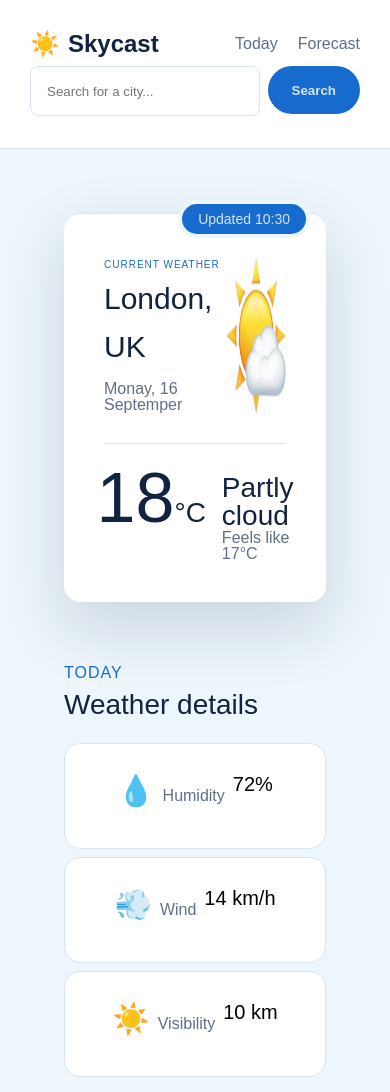
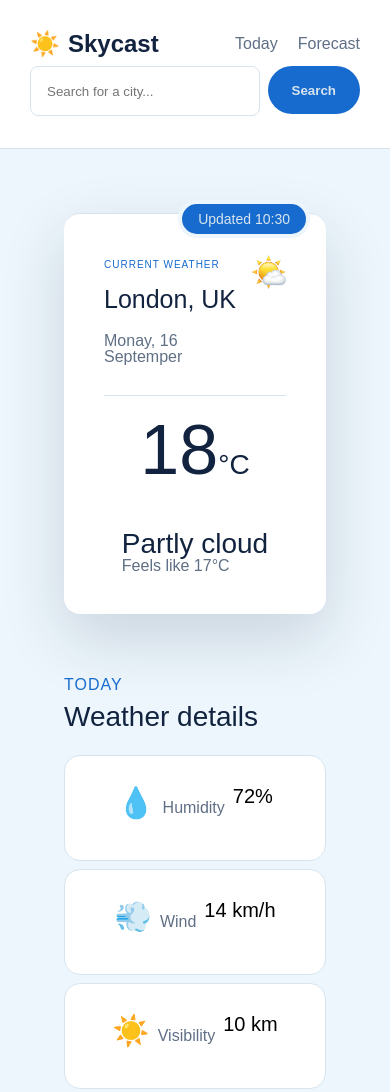
Before and after one commit to Ay1022/skycast-weather-, a plain HTML site: page index.html in a window 390 px wide. Shown: the top 1092 px of the page. Drawn offline with Linux system fonts and the light colour scheme.

Commit message:
Make weather app responsive for tableat and mobile

```diff
--- a/style.css
+++ b/style.css
@@ -320,6 +320,14 @@ footer strong{
     position: absolute;
     top: 200px;
     right: 80px;
+    .forecast{
+        display: grid;
+        grid-template-columns: repeat(2 , 1fr);
+
+    }
+    .hour{
+        grid-template-rows: 1fr 1fr;
+    }
 }
 }
 @media screen and (max-width: 768px) {
@@ -345,7 +353,16 @@ footer strong{
     position: absolute;
     top: 190px;
     right: 80px;
-}
+    }
+    .forecast{
+        display: grid;
+        grid-template-columns: repeat(2 , 1fr);
+
+    }
+    .hour{
+        grid-template-rows: 1fr 1fr;
+    }
+
 }
 @media screen and (max-width:568px){
     .wrrapr-card{
@@ -355,7 +372,7 @@ footer strong{
 
     }
     .curr-weather h2{
-        font-size: 20px;
+        font-size: 25px;
 
     }
     .details-card{
@@ -364,27 +381,29 @@ footer strong{
 
     }
     img{
-        max-width: 60px;
-        height: auto;
+        max-width: 35px;
+        height: 35px;
     }
     .section2{
         justify-content: center;
-        gap: 16px;
+        gap: 1px;
+        display: flex;
+        flex-direction: column;
+        align-items: center;
     }
     .section2 h1{
         font-size:70px ;
     }
     .curr-desc{
-        gap: 20px;
+        gap: 0px;
+
+
     }
     .curr-desc span{
         font-size: 30px;
     }
     .curr-weather small{
         font-size: 10px;
-    }
-    .curr-weather h2{
-        font-size: 30px;
     }
     .forecast{
         display: grid;
@@ -404,5 +423,8 @@ footer strong{
     top: 200px;
     right: 80px;
 }
+    .continer{
+        justify-content: center;
+    }
 
-}
+    }
```
